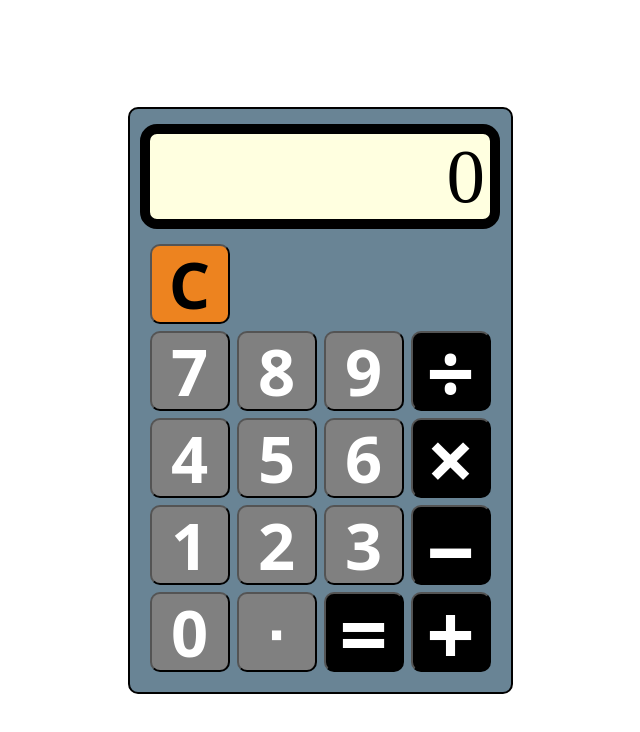
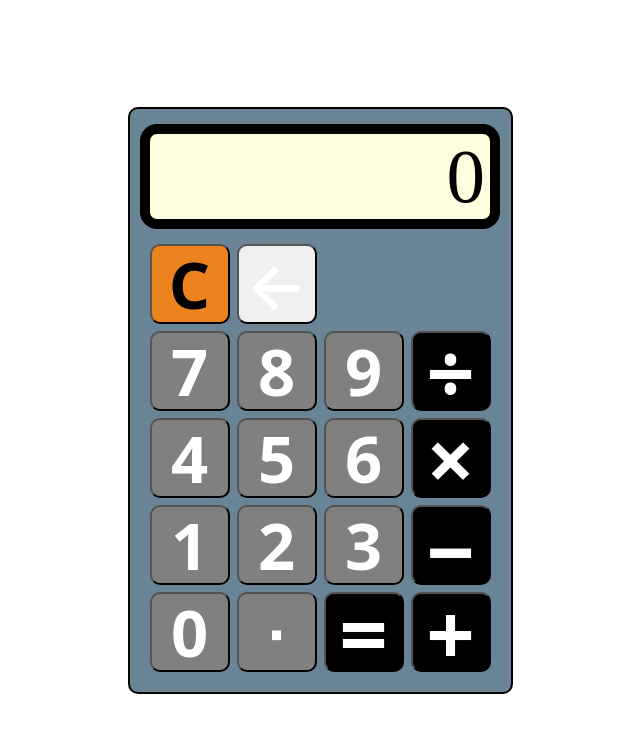
Before and after one commit to DomingoGS/odin-calculator, a plain HTML site: page index.html in a window 1280 px wide. Shown: the whole page, without its empty margins (320-960 px from the left). Drawn offline with Linux system fonts and the light colour scheme.

Commit message:
Add backspace key for deleting last digit

```diff
--- a/index.html
+++ b/index.html
@@ -32,6 +32,7 @@
         <button class="btn-digit" value="9">9</button>
         <button class="btn-operator" value="/">&#247</button>
         <button class="btn-clear" value="c">C</button>
+        <button class="btn-backspace" value="b">&#8592</button>
       </div>
     </div>
   </body>
```
